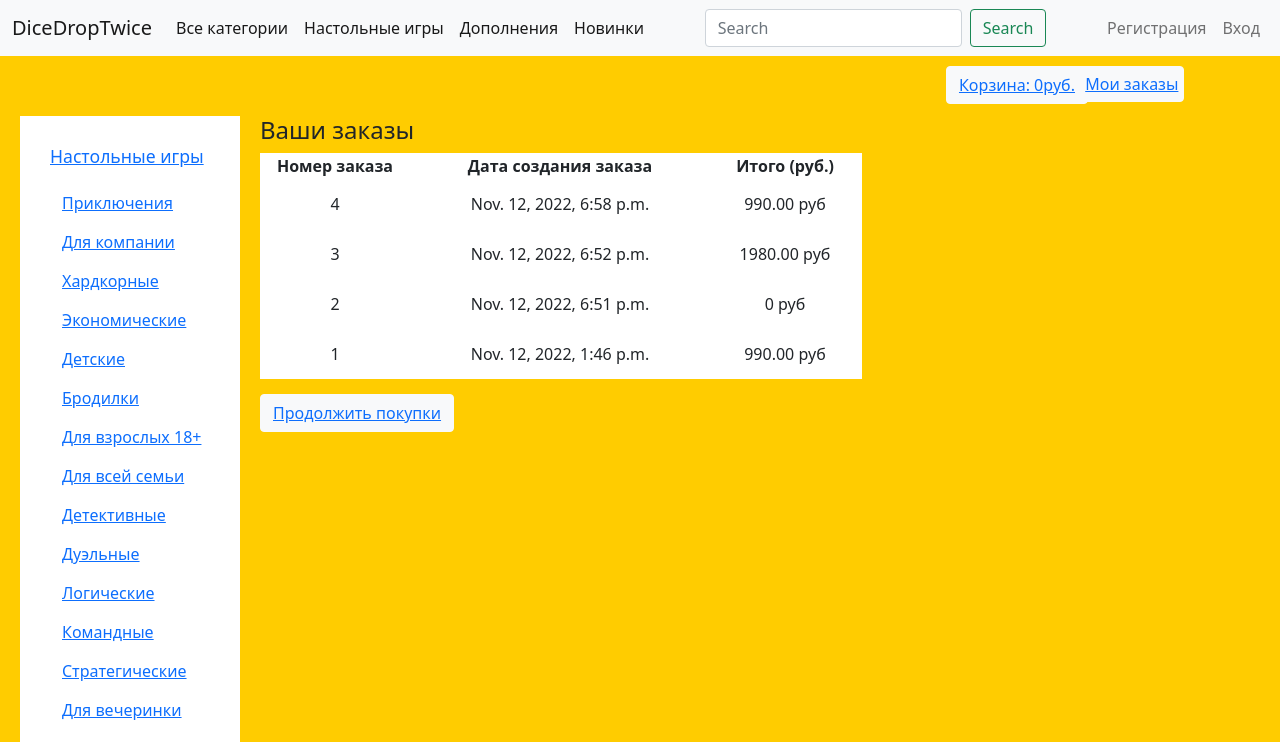
After one commit to MissBlumarine/django_project, a Django app: page /order/created_orders/ in a window 1280 px wide. The commit adds this page. Shown: the top 742 px of the page. Run offline with Django 4.2, Linux system fonts and the light colour scheme; data comes from the database, SQL or seed files in the repository.

Commit message:
изменение в шаблоне заказа

```diff
--- a/boardgameshop/boardgames/templates/boardgames/base.html
+++ b/boardgameshop/boardgames/templates/boardgames/base.html
@@ -143,7 +143,7 @@
   </div>
 
     <div class="container">
-    <button type="button" class="btn btn-light"><a href="#">Мои заказы</a></button>
+    <button type="button" class="btn btn-light"><a href="{% url 'orders:order_list' %}">Мои заказы</a></button>
   </div>
 
   <div class = 'container-sidebar'>
--- /dev/null
+++ b/boardgameshop/orders/templates/orders/order/order_list.html
@@ -0,0 +1,65 @@
+{% extends "boardgames/base.html" %}
+
+{% block head %}
+ <style>
+      .cart {
+        background-color: #FFFFFF;
+        margin-left: 250px;
+        padding: 0px, 20px;
+        margin-top: 0px;
+      }
+      .text_1 {
+        margin-left: 260px;
+        margin-top: 15px;
+      }
+      .col1{
+        width: 150px;
+        height: 50px;
+      }
+      .col2{
+        width: 300px;
+      }
+      .num{
+        width: 150px;
+      }
+      .container_4{
+        margin-top: 15px;
+      }
+ </style>
+{% endblock %}
+
+{% block body_1 %}
+
+    <table class="cart">
+        <h4 class="text_1">Ваши заказы</h4>
+    <thead class="row1">
+        <tr align="center">
+            <th>Номер заказа</th>
+            <th>Дата создания заказа</th>
+            <th>Итого (руб.)</th>
+            <th> </th>
+        </tr>
+    </thead>
+        <tbody>
+        {% for orders in object_list %}
+                <tr align="center">
+                    <td class="col1">{{ orders.pk }}</td>
+                    <td class="col2">{{ orders.created }}</td>
+                    <td class="num">{{ orders.get_total_cost }} руб</td>
+                </tr>
+        {% endfor %}
+        </tbody>
+    </table>
+
+{% endblock %}
+
+{% block body %}
+<div class="container">
+
+</div>
+
+<div class="container_4">
+    <button type="button" class="btn btn-light"><a href="{% url 'boardgames:boardgame_list' %}">Продолжить покупки</a></button>
+</div>
+
+{% endblock %}
--- a/boardgameshop/orders/urls.py
+++ b/boardgameshop/orders/urls.py
@@ -1,10 +1,11 @@
 from django.urls import path
 from . import views
+from .views import OrderListView
 
 app_name = "orders"
 
 urlpatterns = [
     path('create/', views.order_create, name='order_create'),
-    # path('created_orders/', views.order_create, name='order_list'),
+    path('created_orders/', OrderListView.as_view(), name='order_list'),
     # path('created_orders/<pk:int>/', views.order_create, name='order_detail'),
 ]
--- a/boardgameshop/orders/views.py
+++ b/boardgameshop/orders/views.py
@@ -1,7 +1,8 @@
 from django.shortcuts import render
-from .models import OrderItem
+from .models import OrderItem, Order
 from .forms import OrderCreateForm
 from cart.cart import Cart
+from django.views.generic import ListView, DetailView
 
 
 def order_create(request):
@@ -24,3 +25,13 @@ def order_create(request):
         form = OrderCreateForm
     return render(request, 'orders/order/create.html',
                   {'cart': cart, 'form': form})
+
+
+class OrderListView(ListView):
+    model = Order
+    context_object_name = "orders"
+    queryset = (Order
+                .objects
+                .all()
+                )
+    template_name = 'orders/order/order_list.html'
```
